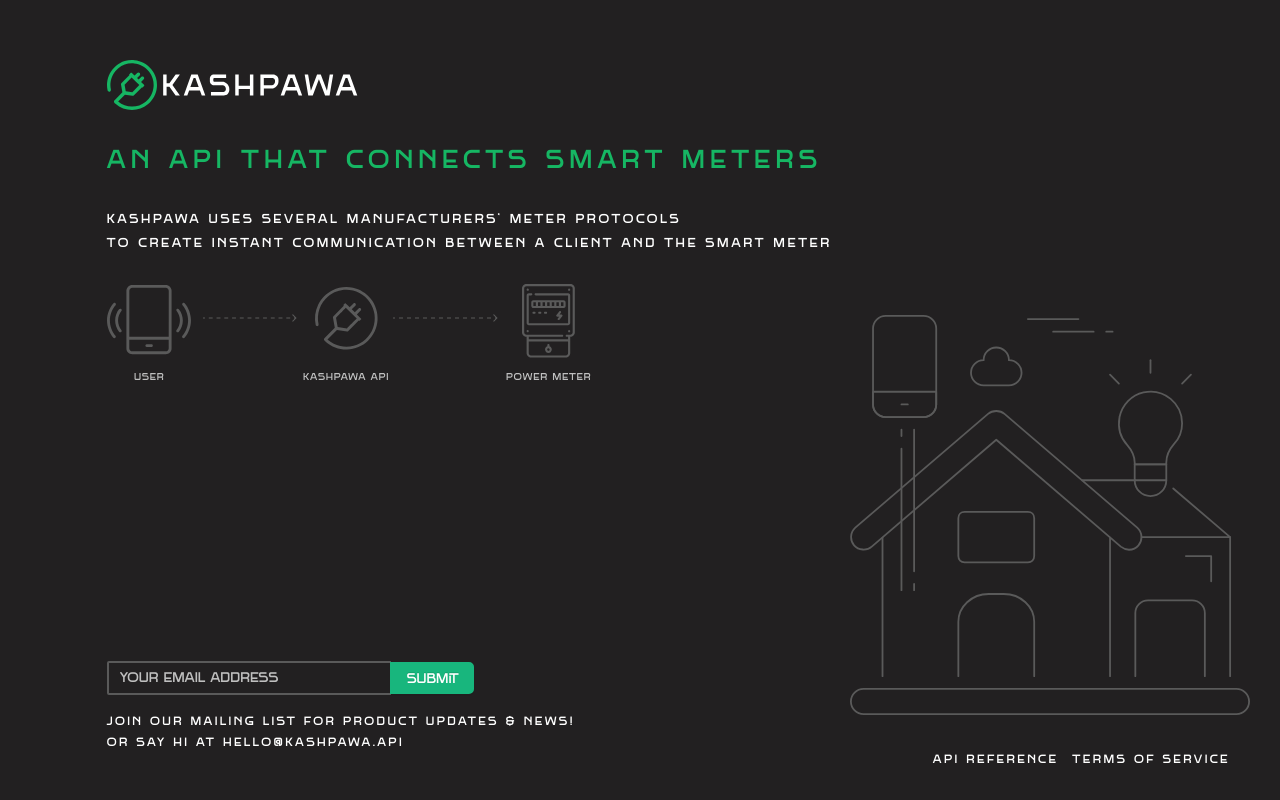
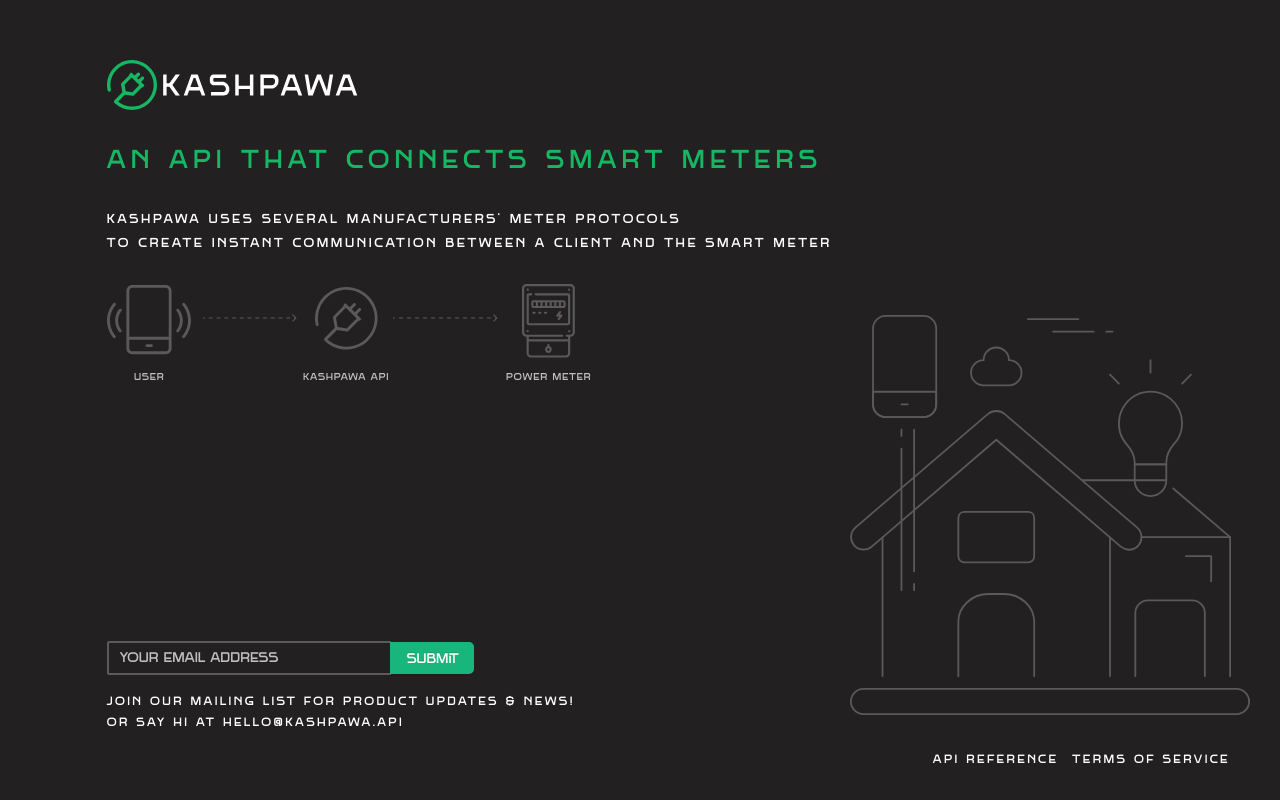
Before and after one commit to luc-tuyishime/KashPawa, a React (Create React App) app: page / in a window 1280 px wide. Built offline with nearby package versions, Linux system fonts and the light colour scheme.

Commit message:
change meta content

```diff
--- a/public/index.html
+++ b/public/index.html
@@ -7,9 +7,9 @@
     <meta name="theme-color" content="#000000" />
     <meta
       name="description"
-      content="KASHPAWA is an API that connects smart meters."
+      content="KASHPAWA An API that connects smart meters."
     />
-    <link rel="apple-touch-icon" href="%PUBLIC_URL%/favicon.svg" />
+    <link rel="apple-touch-icon" href="%PUBLIC_URL%/logo.png" />
     <!--
       manifest.json provides metadata used when your web app is installed on a
       user's mobile device or desktop. See https://developers.google.com/web/fundamentals/web-app-manifest/
--- a/src/App.css
+++ b/src/App.css
@@ -141,7 +141,7 @@
 .mailing-container {
   position: fixed;
   width:100%;
-  bottom:35px;
+  bottom:55px;
 }
 
 .footer-text {
--- a/src/App.js
+++ b/src/App.js
@@ -29,7 +29,7 @@
                 </p>
                 <div className="diagram-container">
                   {width >= 1920 ? (
-                    <Diagram width="684" height="150" />
+                    <Diagram width="750" height="250" />
                   ) : (
                     <Diagram width="484" height="98" />
                   )}
```
Also changed, not shown: public/manifest.json.
